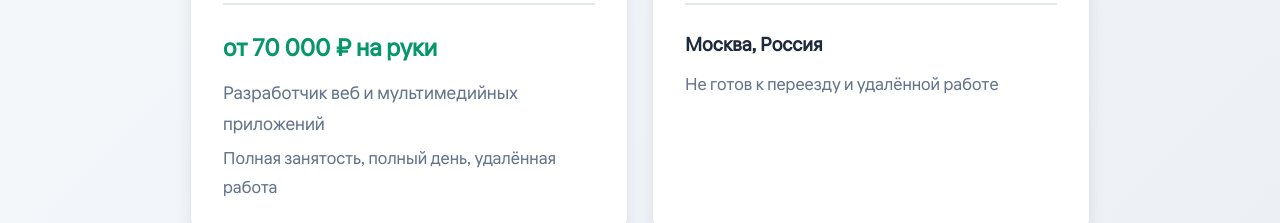
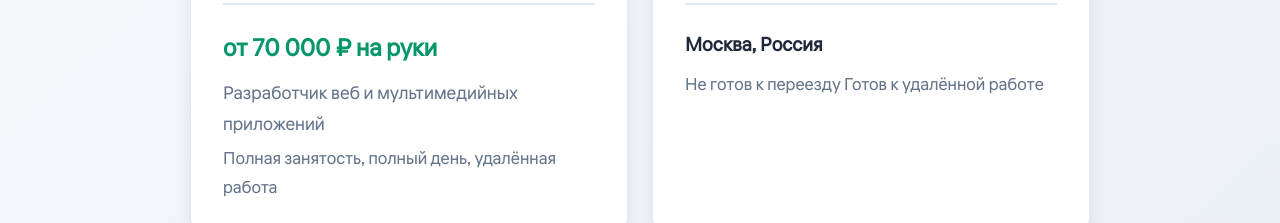
Before and after one commit to S3gaM3/sergeykib, a Next.js app: page /resume in a window 1280 px wide. Shown: the part 714-937 px from the top of the page. Built offline with nearby package versions, Linux system fonts and the light colour scheme.

Commit message:
Update page.tsx

```diff
--- a/app/resume/page.tsx
+++ b/app/resume/page.tsx
@@ -145,7 +145,8 @@ export default function ResumePage() {
                     Москва, Россия
                   </div>
                   <div style={{color: '#64748b', fontSize: '0.95em'}}>
-                    Не готов к переезду и удалённой работе
+                    Не готов к переезду
+                    Готов к удалённой работе
                   </div>
                 </>
               }
```
